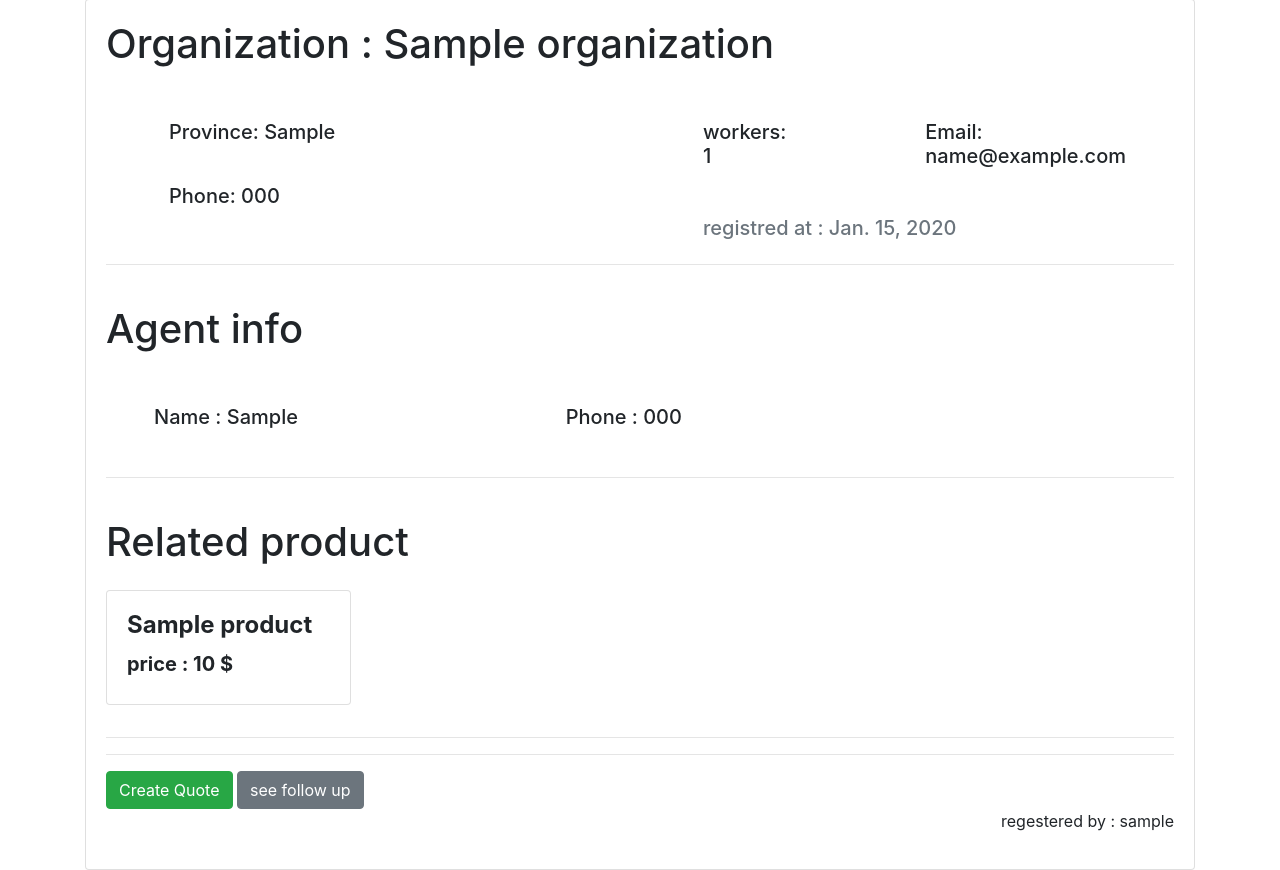
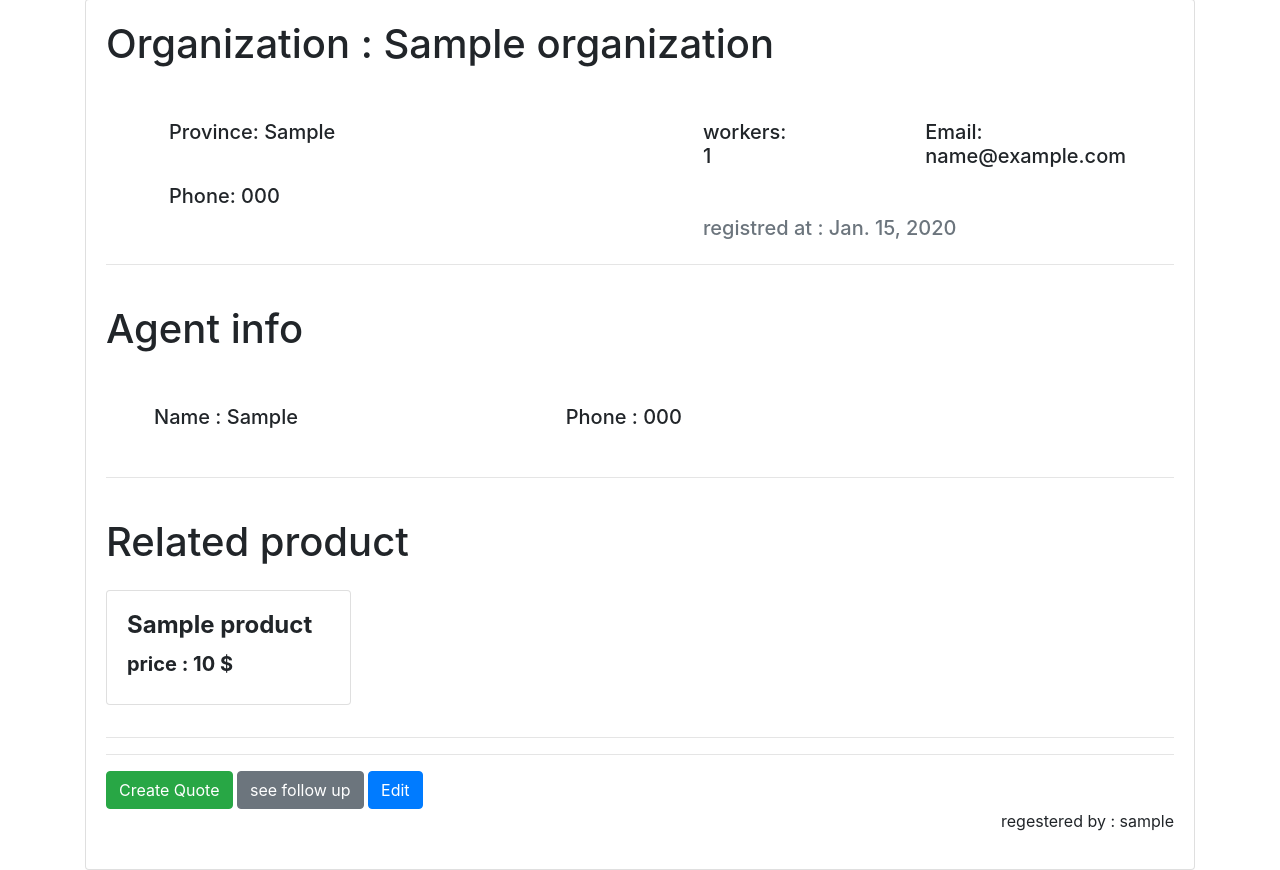
Before and after one commit to HamzehMahmoudi/CRM_project, a Django app: page /organization/detail/1 in a window 1280 px wide. Shown: the part 89-959 px from the top of the page. Run offline with Django 3.2, Linux system fonts and the light colour scheme; a user stored in the database is signed in; tables that the repository leaves empty hold one stand-in row (values such as "Sample post"); parts of the project's set-up code (start-up, migrations or seed data) failed here and were passed over; some libraries are stand-ins or nearby versions.

Commit message:
add organ edit

```diff
--- a/organization/templates/organization/organization_detail.html
+++ b/organization/templates/organization/organization_detail.html
@@ -51,6 +51,8 @@
     <hr>
     <a href="{% url 'create-quote' object.id %}" class="btn btn-success">Create Quote </a>
     <a href="#followup" class="btn btn-secondary" onclick="get_followup({{object.id}});">see follow up</a>
+    <a href="{% url 'orgedit' object.id %}" class="btn btn-primary">Edit</a>
+
     <div class ="text-right">
         <p>regestered by : {{object.creator}}</p>
     </div>
--- a/organization/urls.py
+++ b/organization/urls.py
@@ -5,6 +5,7 @@ urlpatterns = [
     path("", views.Organlist.as_view(), name="organlist"),
     path("create", views.CreateOragan.as_view(), name="createorgan"),
     path("detail/<int:pk>", views.OrgDetail.as_view(), name="orgdetail"),
+    path("edit/<int:pk>", views.OrgUpdate.as_view(), name="orgedit"),
     path("product/list", views.ProductList.as_view(), name="product-list"),
     path("api/v1", views.OrganizationListApi.as_view(), name="organapi"),
     path('api-auth/', include('rest_framework.urls')),
--- a/organization/views.py
+++ b/organization/views.py
@@ -7,6 +7,8 @@ from django.core.exceptions import PermissionDenied
 from rest_framework.generics import ListAPIView
 from .serializers import OrganSerializar
 from rest_framework.exceptions import NotAuthenticated
+
+import organization
 
 
 class CreateOragan(generic.CreateView):
@@ -47,6 +49,16 @@ class OrgDetail(generic.DetailView):
             raise PermissionDenied
 
 
+class OrgUpdate(generic.UpdateView):
+    model = models.Organization
+    form_class = OrganForm
+    template_name = "organization/organ_edit.html"
+
+    def form_valid(self, form):
+        form.save()
+        return redirect("orgdetail", pk=self.get_object().pk)
+
+
 class ProductList(generic.ListView):
     model = models.Product
     paginate_by = 10
--- a/users/templates/users/base.html
+++ b/users/templates/users/base.html
@@ -23,13 +23,13 @@
     <div class="collapse navbar-collapse" id="navbarSupportedContent">
       <ul class="navbar-nav mr-auto">
         <li class="nav-item">
-          <a class="nav-link" href="{% url 'organlist' %}">Organization list</a>
+          <a class="nav-link" href="{% url 'organlist' %}"> Organization list</a>
         </li>
         <li class="nav-item">
-          <a class="nav-link" href="{% url 'quotelist' %}">Qoute list</a>
+          <a class="nav-link" href="{% url 'quotelist' %}"> Qoute list</a>
         </li>
         <li class="nav-item">
-          <a class="nav-link" href="{% url 'product-list' %}">Product list</a>
+          <a class="nav-link" href="{% url 'product-list' %}"> Product list</a>
         </li>
       </ul>
       <ul class="navbar-nav my-2 mr-5 my-lg-0">
@@ -44,9 +44,7 @@
         <li class="nav-item">
           <a class="nav-link" href="{% url 'login' %}">Login<span class="sr-only">(current)</span></a>
         </li>
-        <li class="nav-item">
-          <a class="nav-link" href="{% url 'register' %}">Register</a>
-        </li>
+
         {% endif %}
         <li> <!-- change language -->
             <select name="language" class="custom-select" id = "lang" style="width:70px">
--- a/users/urls.py
+++ b/users/urls.py
@@ -4,7 +4,6 @@ from django.contrib.auth import views as auth_views
 
 urlpatterns = [
     path("", views.Index.as_view(), name="index"),
-    path("register", views.Register.as_view(), name="register"),
     path("login", auth_views.LoginView.as_view(
         template_name="users/login.html"), name="login"),
     path("logout", auth_views.LogoutView.as_view(
```
Also changed, not shown: organization/templates/organization/organ_edit.html (added, +13 -0 lines), users/templates/users/register.html (deleted, +0 -14 lines).
